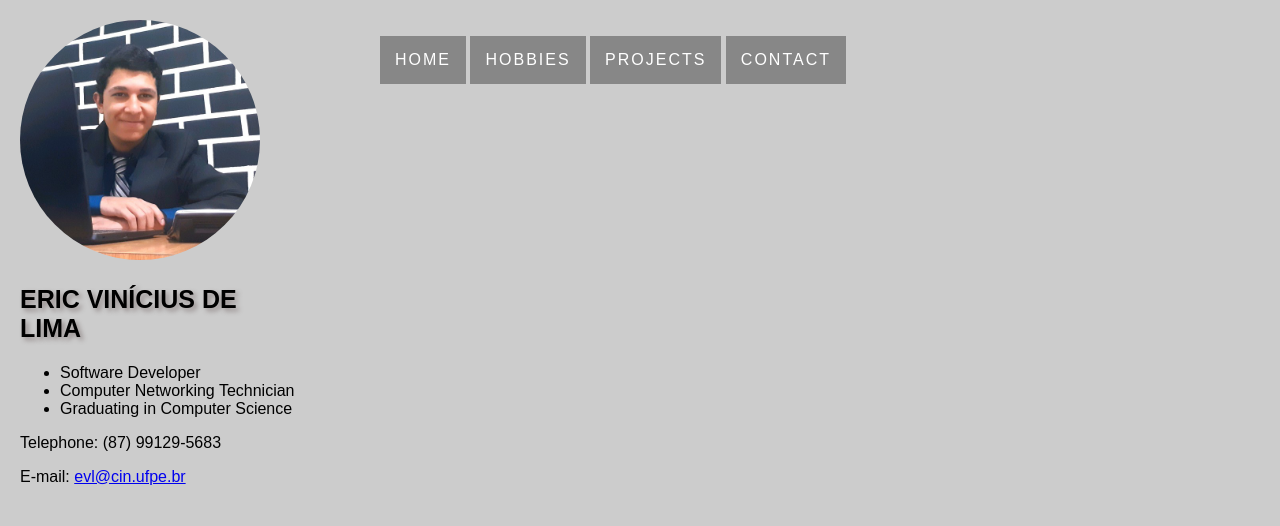
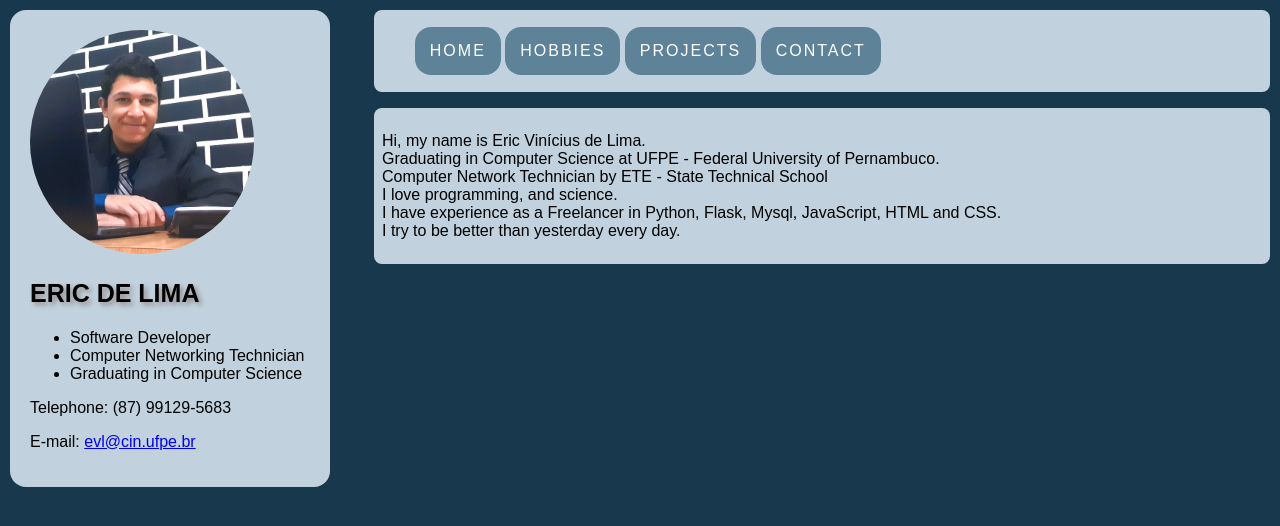
Before and after one commit to ericxlima/web-challenge-IC, a plain HTML site: page index.html in a window 1280 px wide. Drawn offline with Linux system fonts and the light colour scheme.

Commit message:
style: add colors, paddings, margins, and more

```diff
--- a/index.html
+++ b/index.html
@@ -13,7 +13,7 @@
     <section class="left-box">
         <div class="content-profile">
             <img src="img/profile.jpeg">
-            <h1>Eric Vinícius de Lima</h1>
+            <h1>Eric de Lima</h1>
         </div>
         <div class="content-academic">
             <ul>
@@ -40,7 +40,12 @@
 
         <main class="content-main">
             <div class="content-main-home">
-
+                <p>Hi, my name is Eric Vinícius de Lima.<br>
+                Graduating in Computer Science at UFPE - Federal University of Pernambuco.<br>
+                Computer Network Technician by ETE - State Technical School<br>
+                I love programming, and science.<br>
+                I have experience as a Freelancer in Python, Flask, Mysql, JavaScript, HTML and CSS.<br>
+                I try to be better than yesterday every day.</p>
             </div>
         </main>
     </section>
--- a/style/style.css
+++ b/style/style.css
@@ -24,12 +24,19 @@
 
 body{
     font-family: arial, sans-serif;
-    background-color: #ccc;
+    background-color: #18394D;
     margin: 0;
     align-items: stretch;
 }
 
+/*----------------------*/
+/* UI for left-box area */
+/*----------------------*/
+
 .left-box{
+    margin: 10px;
+    border-radius: 1rem;
+    background-color: #C1D2DE;
     width: 25%;
     padding: 20px;
     float: left;
@@ -37,7 +44,7 @@ body{
 
 .content-profile img{
     border-radius: 50%;
-    width: 15rem;
+    width: 80%;
 }
 
 .content-profile h1{
@@ -47,10 +54,24 @@ body{
     font-size: 25px;
 }
 
+/*-----------------------*/
+/* UI for right-box area */
+/*-----------------------*/
+
 .right-box{
-    padding: 20px;
-    width: 75%;
-    float: left;
+    margin: 10px;
+    width: 70%;
+    float: right;
+}
+
+/*-------------------------*/
+/* UI for menu/navbar area */
+/*-------------------------*/
+
+.nav-menu{
+    background-color: #C1D2DE;
+    padding: 0.05rem;
+    border-radius: 0.5rem;
 }
 
 .menu{
@@ -61,18 +82,26 @@ body{
 .menu a{
     text-decoration: none;
     color: white;
-    background-color: rgba(0, 0, 0, 0.34);
+    background-color: #5E8399;
     display: block;
     padding: 15px;
     text-transform: uppercase;
     letter-spacing: 2px;
+    border-radius: 1rem;
 }
 
 .menu a:hover{
-    background-color: rgba(0, 0, 0, 0.6);
+    background-color: #18394D;
 }
 
 
-/*-----------*/
-/* Main Home */
-/*-----------*/
+/*--------------*/
+/* Content Home */
+/*--------------*/
+
+.content-main-home{
+    background-color: #C1D2DE;
+    border-radius: 0.5rem;
+    padding: 0.5rem;
+    margin-top: 1rem;
+}
```
